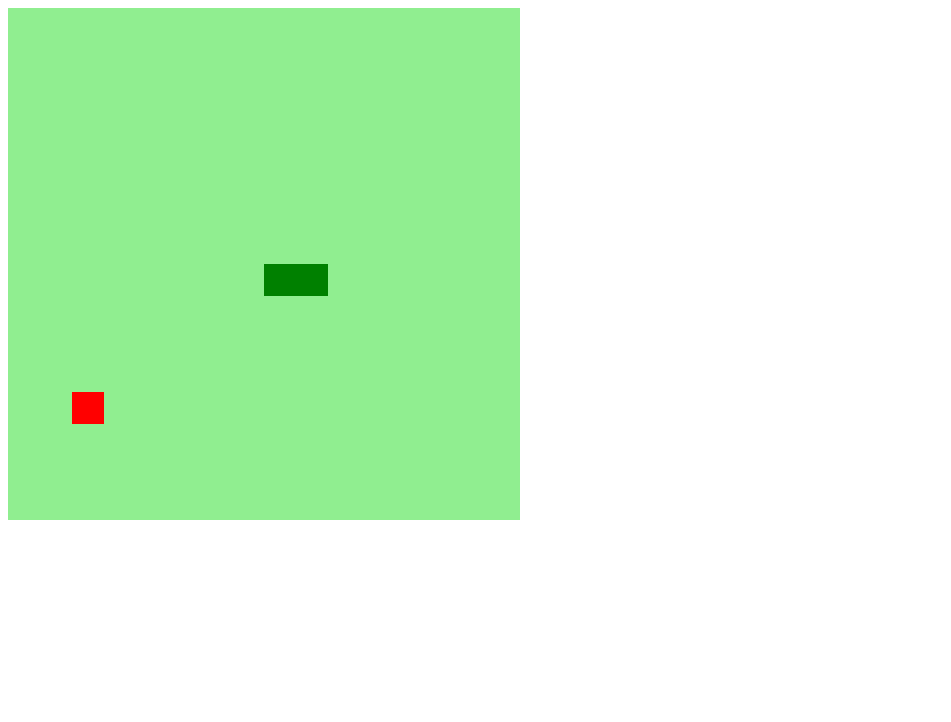
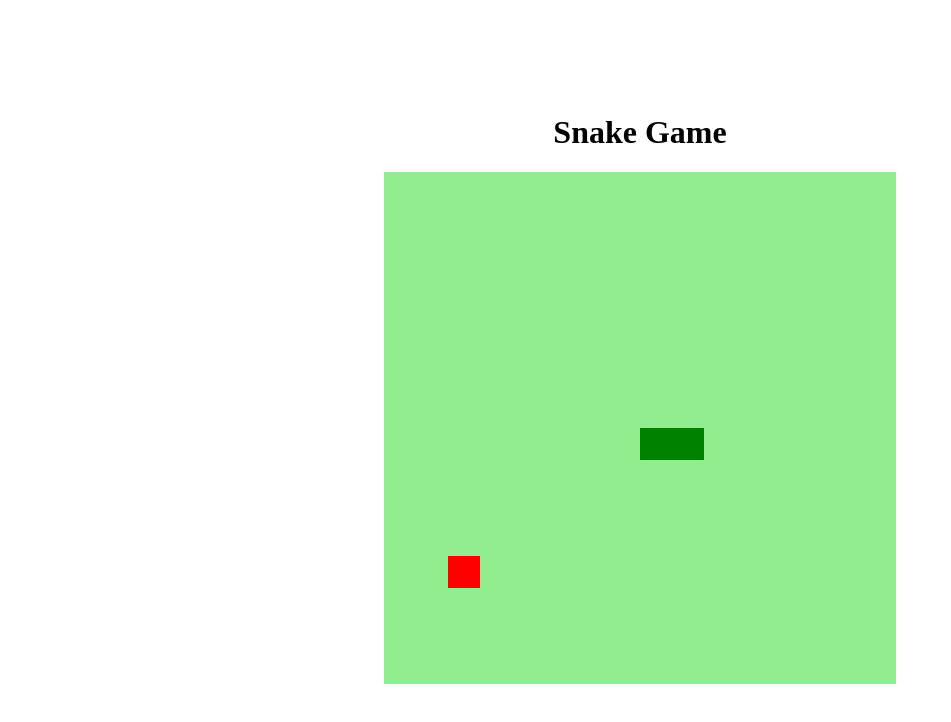
Before and after one commit to medriel/snake-game, a plain HTML site: page index.html in a window 1280 px wide. Shown: the whole page, without its empty margins (0-951 px from the left). Drawn offline with Linux system fonts and the light colour scheme.

Commit message:
implementing basic styling

```diff
--- a/index.html
+++ b/index.html
@@ -1,13 +1,18 @@
 <!DOCTYPE html>
 <html lang="pt-BR">
+
 <head>
   <meta charset="UTF-8">
   <meta http-equiv="X-UA-Compatible" content="IE=edge">
   <meta name="viewport" content="width=device-width, initial-scale=1.0">
+  <link rel="stylesheet" href="style.css">
   <script defer src="script.js"></script>
   <title>Snake Game</title>
 </head>
+
 <body>
+  <h1>Snake Game</h1>
   <canvas id="snake" width="512" height="512"></canvas>
 </body>
+
 </html>
--- a/script.js
+++ b/script.js
@@ -63,8 +63,8 @@
     snake[0].y = 16 * box;
   }
 
-  for(i=1; i<snake.length; i++){
-    if(snake[0].x == snake[i].x && snake[0].y == snake[i].y){
+  for (i = 1; i < snake.length; i++) {
+    if (snake[0].x == snake[i].x && snake[0].y == snake[i].y) {
       clearInterval[game];
       alert("Game Over !!!")
     }
@@ -94,7 +94,7 @@
     snake.pop();
   } else {
     foodLocation.x = Math.floor(Math.random() * 15 + 1) * box,
-    foodLocation.y = Math.floor(Math.random() * 15 + 1) * box
+      foodLocation.y = Math.floor(Math.random() * 15 + 1) * box
   }
 
   let newHead = {
--- a/style.css
+++ b/style.css
@@ -0,0 +1,8 @@
+body {
+  height: 95vh;
+  width: 95;
+  display: flex;
+  justify-content: center;
+  align-items: center;
+  flex-direction: column;
+}
```
